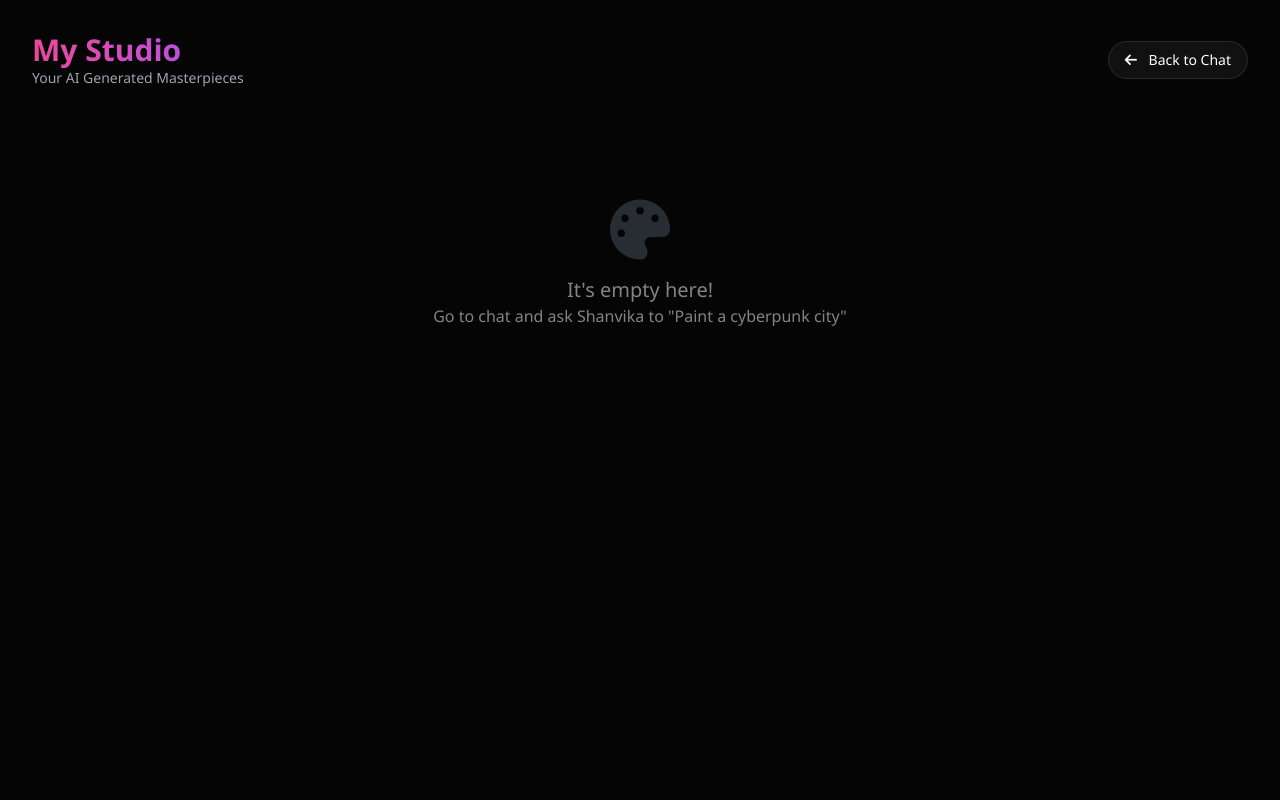
After one commit to Shantanu-Pathak-1/shanvika-web-version, a FastAPI app: template templates/gallery.html in a window 1280 px wide. The commit adds this page. Run offline with FastAPI, Linux system fonts and the light colour scheme; the template is opened without the code that fills it, so the values that code supplies are empty; some libraries are stand-ins or nearby versions.

Commit message:
feat: Add gallery page and implement image upload and deletion functionality

```diff
--- a/main.py
+++ b/main.py
@@ -20,6 +20,7 @@ import PyPDF2
 from docx import Document
 import PIL.Image
 import random
+import re
 from pdf2docx import Converter
 import tempfile
 
@@ -191,6 +192,29 @@ async def login(request: Request):
 async def about_page(request: Request):
     return templates.TemplateResponse("about.html", {"request": request})
 
+# 👇 GALLERY ROUTES (Add in main.py)
+@app.get("/gallery", response_class=HTMLResponse)
+async def gallery_page(request: Request):
+    user = await get_current_user(request)
+    if not user: return RedirectResponse(url="/")
+
+    db_user = await users_collection.find_one({"email": user['email']})
+    images = db_user.get("gallery", [])
+
+    return templates.TemplateResponse("gallery.html", {"request": request, "images": reversed(images)})
+
+@app.post("/api/delete_gallery_item")
+async def delete_gallery_item(request: Request):
+    user = await get_current_user(request)
+    data = await request.json()
+    img_url = data.get("url")
+
+    await users_collection.update_one(
+        {"email": user['email']},
+        {"$pull": {"gallery": {"url": img_url}}}
+    )
+    return {"status": "ok"}
+
 @app.get("/auth/callback")
 async def auth_callback(request: Request):
     try:
@@ -205,7 +229,8 @@ async def auth_callback(request: Request):
                     "picture": user_info.get('picture'),
                     "custom_instruction": "",
                     "memories": [],
-                    "is_banned": False # New users are not banned
+                    "gallery": [], # Initialize gallery
+                    "is_banned": False
                 })
         return RedirectResponse(url="/")
     except: return RedirectResponse(url="/login")
@@ -215,8 +240,6 @@ async def logout(request: Request):
     request.session.pop('user', None)
     return RedirectResponse(url="/login")
 
-# 👇 THIS IS THE UPDATED ROUTE
-# main.py mein ye wala route replace kar dena
 @app.get("/", response_class=HTMLResponse)
 async def read_root(request: Request):
     user = await get_current_user(request)
@@ -225,7 +248,6 @@ async def read_root(request: Request):
     return templates.TemplateResponse("landing.html", {"request": request})
 
 # --- USER API ---
-# 👇 Updated Profile Route (Plan Logic Added)
 @app.get("/api/profile")
 async def get_profile(request: Request):
     user = await get_current_user(request)
@@ -240,7 +262,7 @@ async def get_profile(request: Request):
         "name": db_user.get("name"),
         "avatar": db_user.get("picture"),
         "custom_instruction": db_user.get("custom_instruction", ""),
-        "plan": plan_name  # 👈 Ye naya data bhej rahe hain
+        "plan": plan_name
     }
 
 @app.post("/api/update_profile_name")
@@ -329,7 +351,6 @@ async def admin_panel(request: Request):
     banned_count = 0
 
     async for u in users_cursor:
-        # Count Chats for Usage Stats
         msg_count = await chats_collection.count_documents({"user_email": u['email']})
         u['msg_count'] = msg_count
         if u.get('is_banned', False): banned_count += 1
@@ -347,28 +368,22 @@ async def admin_panel(request: Request):
         "admin_email": ADMIN_EMAIL
     })
 
-# BAN USER (Soft Delete)
 @app.post("/admin/ban_user")
 async def ban_user(request: Request, email: str = Form(...)):
     user = await get_current_user(request)
     if not user or user['email'] != ADMIN_EMAIL: return JSONResponse({"error": "Unauthorized"}, status_code=403)
-
-    # Set banned flag to True
     await users_collection.update_one({"email": email}, {"$set": {"is_banned": True}})
     return RedirectResponse(url="/admin", status_code=303)
 
-# UNBAN USER (Recover)
 @app.post("/admin/unban_user")
 async def unban_user(request: Request, email: str = Form(...)):
     user = await get_current_user(request)
     if not user or user['email'] != ADMIN_EMAIL: return JSONResponse({"error": "Unauthorized"}, status_code=403)
-
-    # Set banned flag to False
     await users_collection.update_one({"email": email}, {"$set": {"is_banned": False}})
     return RedirectResponse(url="/admin", status_code=303)
 
 # ==========================================
-# 🤖 CHAT CONTROLLER (Banned Check Added)
+# 🤖 CHAT CONTROLLER (Gallery Logic Added)
 # ==========================================
 @app.post("/api/chat")
 async def chat_endpoint(req: ChatRequest, request: Request):
@@ -376,15 +391,12 @@ async def chat_endpoint(req: ChatRequest, request: Request):
         user = await get_current_user(request)
         if not user: return {"reply": "⚠️ Please Login first."}
 
-        # 👇 SECURITY CHECK: Is User Banned?
         db_user_check = await users_collection.find_one({"email": user['email']})
         if db_user_check.get("is_banned", False):
             return {"reply": "🚫 **ACCOUNT SUSPENDED**<br>Your account has been banned by the Administrator due to policy violation. Contact support to recover."}
 
         sid, mode, msg = req.session_id, req.mode, req.message
 
-        # ... (Rest of the Chat Logic Same as before) ...
-        # File Parsing
         file_text = ""
         vision_object = None
         if req.file_data:
@@ -402,7 +414,6 @@ async def chat_endpoint(req: ChatRequest, request: Request):
                     msg += " [Image Attached]"
             except Exception as e: return {"reply": f"⚠️ File Error: {e}"}
 
-        # Prompt & Memory
         custom_instr = db_user_check.get("custom_instruction", "")
         memories = db_user_check.get("memories", [])
 
@@ -414,18 +425,37 @@ async def chat_endpoint(req: ChatRequest, request: Request):
 
         if mode == "coding": base_system += " You are an Expert Coder."
 
-        # Save Chat
         if not await chats_collection.find_one({"session_id": sid}):
             await chats_collection.insert_one({"session_id": sid, "user_email": user['email'], "title": msg[:30], "messages": []})
         await chats_collection.update_one({"session_id": sid}, {"$push": {"messages": {"role": "user", "content": msg + file_text}}})
 
         # Routing
         reply = ""
-        if mode == "image_gen": reply = await generate_image_hf(msg)
+
+        # 👇 UPDATED LOGIC: Image & Anime (Save to Gallery)
+        if mode == "image_gen" or mode == "anime":
+            prompt_query = msg
+            if mode == "image_gen":
+                reply = await generate_image_hf(prompt_query)
+            else:
+                reply = await convert_to_anime(req.file_data, prompt_query)
+
+            # Extract URL to save in Gallery
+            try:
+                url_match = re.search(r"src='([^']+)'", reply)
+                if url_match:
+                    img_url = url_match.group(1)
+                    await users_collection.update_one(
+                        {"email": user['email']},
+                        {"$push": {"gallery": {"url": img_url, "prompt": prompt_query, "mode": mode}}}
+                    )
+            except Exception as e:
+                print(f"Gallery Save Error: {e}")
+
         elif mode == "converter":
             if req.file_data: reply = await perform_conversion(req.file_data, req.file_type, msg)
             else: reply = "⚠️ Upload file to convert."
-        elif mode == "anime": reply = await convert_to_anime(req.file_data, msg)
+
         elif mode == "research":
             research_data = await perform_research_task(msg)
             client = get_groq()
@@ -436,6 +466,7 @@ async def chat_endpoint(req: ChatRequest, request: Request):
                 )
                 reply = completion.choices[0].message.content
             else: reply = research_data
+
         else:
             if mode == "coding" or vision_object:
                 if vision_object:
--- /dev/null
+++ b/templates/gallery.html
@@ -0,0 +1,82 @@
+<!DOCTYPE html>
+<html lang="en">
+<head>
+    <meta charset="UTF-8">
+    <meta name="viewport" content="width=device-width, initial-scale=1.0">
+    <title>My Studio • Shanvika Gallery</title>
+    <script src="https://cdn.tailwindcss.com"></script>
+    <link href="https://cdnjs.cloudflare.com/ajax/libs/font-awesome/6.4.0/css/all.min.css" rel="stylesheet">
+    <style>
+        body { background-color: #050505; color: white; font-family: 'Segoe UI', sans-serif; }
+        .glass { background: rgba(255, 255, 255, 0.05); backdrop-filter: blur(10px); border: 1px solid rgba(255, 255, 255, 0.1); }
+        .masonry-grid { column-count: 1; gap: 1rem; }
+        @media (min-width: 640px) { .masonry-grid { column-count: 2; } }
+        @media (min-width: 1024px) { .masonry-grid { column-count: 3; } }
+        .break-inside { break-inside: avoid; margin-bottom: 1rem; }
+    </style>
+</head>
+<body class="p-4 md:p-8 min-h-screen">
+
+    <div class="max-w-7xl mx-auto flex justify-between items-center mb-8">
+        <div>
+            <h1 class="text-3xl font-bold bg-clip-text text-transparent bg-gradient-to-r from-pink-500 to-purple-500">My Studio</h1>
+            <p class="text-gray-400 text-sm">Your AI Generated Masterpieces</p>
+        </div>
+        <a href="/" class="glass px-4 py-2 rounded-full hover:bg-white/10 transition text-sm">
+            <i class="fas fa-arrow-left mr-2"></i> Back to Chat
+        </a>
+    </div>
+
+    <div class="max-w-7xl mx-auto">
+        {% if images|length == 0 %}
+            <div class="text-center py-20 opacity-50">
+                <i class="fas fa-palette text-6xl mb-4 text-gray-600"></i>
+                <h2 class="text-xl">It's empty here!</h2>
+                <p>Go to chat and ask Shanvika to "Paint a cyberpunk city"</p>
+            </div>
+        {% else %}
+            <div class="masonry-grid">
+                {% for img in images %}
+                <div class="glass rounded-xl overflow-hidden break-inside group relative">
+                    <img src="{{ img.url }}" class="w-full h-auto transform transition duration-500 group-hover:scale-105" loading="lazy">
+
+                    <div class="absolute inset-0 bg-black/60 opacity-0 group-hover:opacity-100 transition flex flex-col justify-end p-4">
+                        <p class="text-sm font-bold truncate text-white mb-1">{{ img.prompt }}</p>
+                        <div class="flex gap-2">
+                            <a href="{{ img.url }}" download="shanvika_art.jpg" target="_blank" class="bg-blue-600 hover:bg-blue-500 text-white px-3 py-1 rounded text-xs flex-1 text-center">
+                                <i class="fas fa-download"></i> Save
+                            </a>
+                            <button onclick="deleteImage(this, '{{ img.url }}')" class="bg-red-600 hover:bg-red-500 text-white px-3 py-1 rounded text-xs">
+                                <i class="fas fa-trash"></i>
+                            </button>
+                        </div>
+                    </div>
+
+                    <div class="absolute top-2 right-2 bg-black/50 px-2 py-1 rounded text-[10px] uppercase font-bold border border-white/20">
+                        {{ img.mode }}
+                    </div>
+                </div>
+                {% endfor %}
+            </div>
+        {% endif %}
+    </div>
+
+    <script>
+        async function deleteImage(btn, url) {
+            if(!confirm("Delete this artwork?")) return;
+
+            // UI Hide immediately
+            const card = btn.closest('.break-inside');
+            card.style.opacity = '0';
+            setTimeout(() => card.remove(), 300);
+
+            // Backend Call
+            await fetch('/api/delete_gallery_item', {
+                method: 'POST',
+                headers: {'Content-Type': 'application/json'},
+                body: JSON.stringify({ url: url })
+            });
+        }
+    </script>
+</body>
+</html>
```
Also changed, not shown: templates/landing.html (+12 -0 lines).
